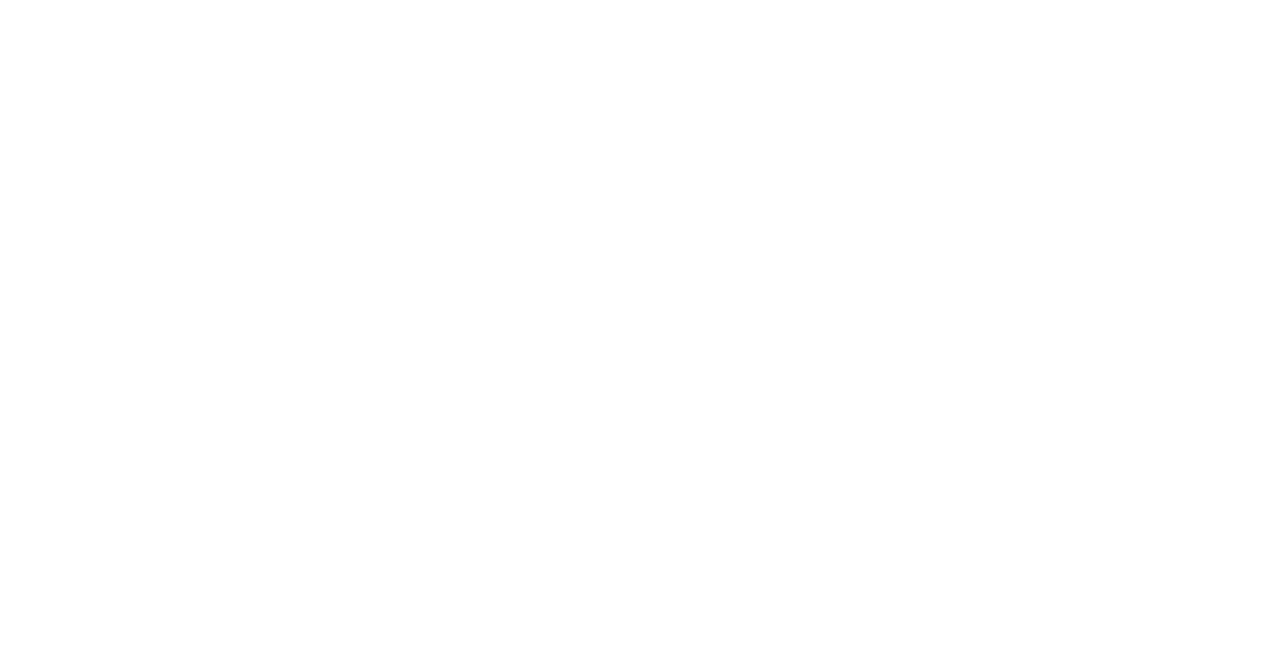
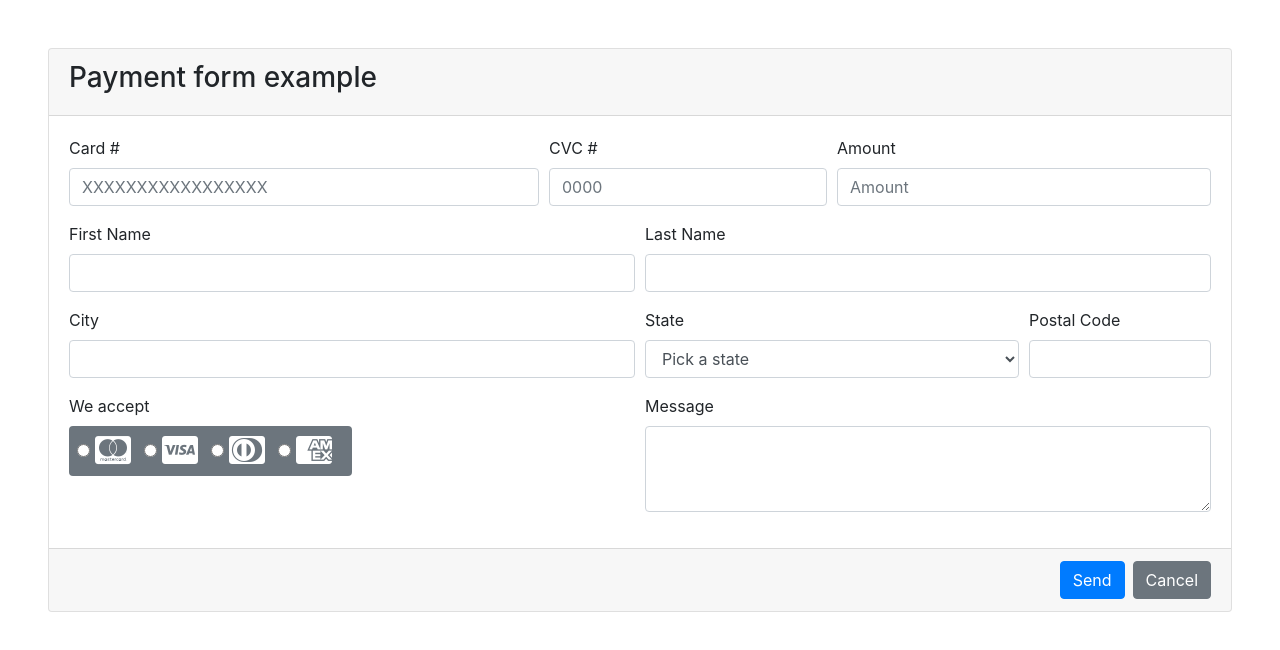
Before and after one commit to conilastra/html5-form, a plain HTML site: page index.html in a window 1280 px wide. Drawn offline with nearby package versions, Linux system fonts and the light colour scheme.

Commit message:
styling done with Bootstrap

```diff
--- a/index.html
+++ b/index.html
@@ -1,5 +1,6 @@
 <!DOCTYPE html>
 <html lang="en">
+
 <head>
     <meta charset="UTF-8">
     <meta name="viewport" content="width=device-width, initial-scale=1.0">
@@ -7,12 +8,107 @@
     <title>Payment form example</title>
 
     <!-- Bootstrap -->
-    <link rel="stylesheet" href="https://stackpath.bootstrapcdn.com/bootstrap/4.3.1/css/bootstrap.min.css" integrity="sha384-ggOyR0iXCbMQv3Xipma34MD+dH/1fQ784/j6cY/iJTQUOhcWr7x9JvoRxT2MZw1T" crossorigin="anonymous">
+    <link rel="stylesheet" href="https://stackpath.bootstrapcdn.com/bootstrap/4.3.1/css/bootstrap.min.css"
+        integrity="sha384-ggOyR0iXCbMQv3Xipma34MD+dH/1fQ784/j6cY/iJTQUOhcWr7x9JvoRxT2MZw1T" crossorigin="anonymous">
 
-    <!-- Main style -->
-    <link rel="stylesheet" href="./style.css">
+    <!-- Font Awesome -->
+    <script src="https://kit.fontawesome.com/e0d248dd09.js"></script>
 </head>
+
 <body>
+    <div class="card m-5">
+        <div class="card-header">
+            <h1 class="h3">Payment form example</h1>
+        </div>
+        <form class="card-body">
+            <div class="form-row">
+                <div class="form-group col-md-5">
+                    <label for="cardNumber">Card #</label>
+                    <input type="text" class="form-control" id="cardNumber" placeholder="XXXXXXXXXXXXXXXXX">
+                </div>
+                <div class="form-group col-md-3">
+                    <label for="cardCVC">CVC #</label>
+                    <input type="password" class="form-control" id="cardCVC" placeholder="0000">
+                </div>
+                <div class="form-group col-md-4">
+                    <label for="amount">Amount</label>
+                    <input type="text" class="form-control" id="amount" placeholder="Amount">
+                </div>
+            </div>
+            <div class="form-row">
+                <div class="form-group col-md-6">
+                    <label for="firstName">First Name</label>
+                    <input type="text" class="form-control" id="firstName">
+                </div>
+                <div class="form-group col-md-6">
+                    <label for="lastName">Last Name</label>
+                    <input type="text" class="form-control" id="lastName">
+                </div>
+            </div>
+            <div class="form-row">
+                <div class="form-group col-md-6">
+                    <label for="inputCity">City</label>
+                    <input type="text" class="form-control" id="inputCity">
+                </div>
+                <div class="form-group col-md-4">
+                    <label for="inputState">State</label>
+                    <select id="inputState" class="form-control">
+                        <option selected>Pick a state</option>
+                        <option>...</option>
+                    </select>
+                </div>
+                <div class="form-group col-md-2">
+                    <label for="inputZip">Postal Code</label>
+                    <input type="text" class="form-control" id="inputZip">
+                </div>
+            </div>
+            <div class="form-row">
+                <div class="col-6">
+                    <label class="block"> We accept</label>
+                    <div class="form-group bg-secondary text-white p-2 rounded w-50 d-flex justify-content-between">
+                        <div class="form-check form-check-inline">
+                            <input class="form-check-input" type="radio" name="inlineRadioOptions" id="inlineRadio1"
+                                value="option1">
+                            <label class="form-check-label" for="inlineRadio1"><i
+                                    class="fab fa-2x fa-cc-mastercard"></i></label>
+                        </div>
+                        <div class="form-check form-check-inline">
+                            <input class="form-check-input" type="radio" name="inlineRadioOptions" id="inlineRadio2"
+                                value="option2">
+                            <label class="form-check-label" for="inlineRadio2"><i
+                                    class="fab fa-2x fa-cc-visa"></i></label>
+                        </div>
+
+                        <div class="form-check form-check-inline">
+                            <input class="form-check-input" type="radio" name="inlineRadioOptions" id="inlineRadio2"
+                                value="option2">
+                            <label class="form-check-label" for="inlineRadio2"><i
+                                    class="fab fa-2x fa-cc-diners-club"></i></label>
+                        </div>
+
+                        <div class="form-check form-check-inline">
+                            <input class="form-check-input" type="radio" name="inlineRadioOptions" id="inlineRadio2"
+                                value="option2">
+                            <label class="form-check-label" for="inlineRadio2"><i
+                                    class="fab fa-2x fa-cc-amex"></i></label>
+                        </div>
+                    </div>
+                </div>
+
+                <div class="form-group col-6">
+                    <label for="exampleFormControlTextarea1">Message</label>
+                    <textarea class="form-control" id="exampleFormControlTextarea1" rows="3"></textarea>
+                </div>
+            </div>
+        </form>
+        <div class="card-footer d-flex justify-content-end">
+            <button type="submit" class="btn btn-primary mr-2">Send</button>
+            <button type="button" class="btn btn-secondary">Cancel</button>
+        </div>
+    </div>
+
+
     <script src="./main.js"></script>
 </body>
+
 </html>
```
